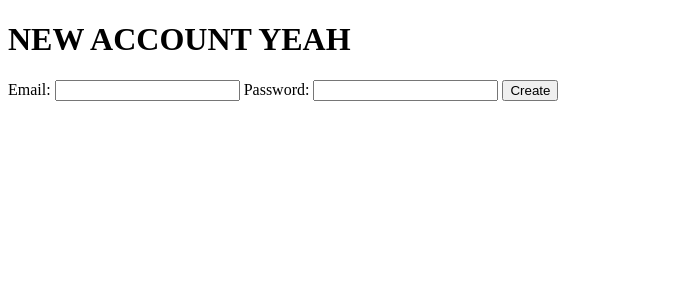
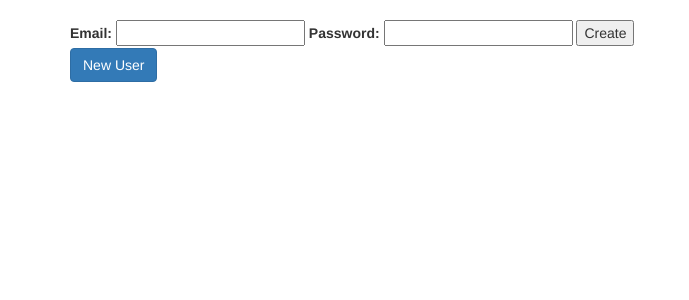
Before and after one commit to t0mstah/TutorDuck, a Django app: page /create in a window 1280 px wide. Shown: the top 300 px of the page, without its empty margins (0-689 px from the left). Run offline with Django 3.2, Linux system fonts and the light colour scheme; parts of the project's set-up code (start-up, migrations or seed data) failed here and were passed over; some libraries are stand-ins or nearby versions.

Commit message:
create changes

```diff
--- a/tutorBase/templates/create.html
+++ b/tutorBase/templates/create.html
@@ -1,13 +1,32 @@
 <!DOCTYPE html>
-<html>
-<head lang="en">
-    <meta charset="UTF-8">
-    <title>Make a new account</title>
+<html lang="en">
+  <head>
+    <meta charset="utf-8">
+    <meta http-equiv="X-UA-Compatible" content="IE=edge">
+    <meta name="viewport" content="width=device-width, initial-scale=1">
+    <meta name="description" content="">
+    <meta name="author" content="">
+    <link rel="icon" href="../../favicon.ico">
+
+    <title>TEMP</title>
+
+      {% load staticfiles %}
+    <link rel="stylesheet" type="text/css" href="{% static 'css/bootstrap.css' %}" />
+
+    <!-- Custom styles for this template -->
+    <link href="starter-template.css" rel="stylesheet">
+
+    <!-- HTML5 shim and Respond.js for IE8 support of HTML5 elements and media queries -->
+    <!--[if lt IE 9]>
+      <script src="https://oss.maxcdn.com/html5shiv/3.7.2/html5shiv.min.js"></script>
+      <script src="https://oss.maxcdn.com/respond/1.4.2/respond.min.js"></script>
+    <![endif]-->
   </head>
+
   <body>
-
-<h1>NEW ACCOUNT YEAH</h1>
-
+    <h1></h1>
+    <div class="container">
+        <div class="starter-template">
             {% if error_message %}<p><strong>{{ error_message }}</strong></p>{% endif %}
 
             <form action="/create" method="post">
@@ -18,6 +37,16 @@
                 <input id="password" type="text" name="password">
                 <input type="submit" value="Create">
             </form>
+          <a class="btn btn-primary" href="/create">New User</a></div>
+    </div><!-- /.container -->
 
+
+    <!-- Bootstrap core JavaScript
+    ================================================== -->
+    <!-- Placed at the end of the document so the pages load faster -->
+    <script src="https://ajax.googleapis.com/ajax/libs/jquery/1.11.1/jquery.min.js"></script>
+    <script src="../../dist/js/bootstrap.min.js"></script>
+    <!-- IE10 viewport hack for Surface/desktop Windows 8 bug -->
+    <script src="../../assets/js/ie10-viewport-bug-workaround.js"></script>
   </body>
 </html>
--- a/winterproject/urls.py
+++ b/winterproject/urls.py
@@ -5,11 +5,12 @@ urlpatterns = patterns('',
 
     url(r'^admin/', include(admin.site.urls)),
 
-    url(r'^login$', 'tutorBase.views.login', name='login'),
+    url(r'^login$',
+        'tutorBase.views.login', name='login'),
 
     url(r'^login$',
         'tutorBase.views.login', name='login'),
 
     url(r'^create$',
-        'tutorBase.views.create_user', name='Create User')
+        'tutorBase.views.create_user', name='create_user')
 )
```
Lines whose indentation alone changed are shown as unchanged.
